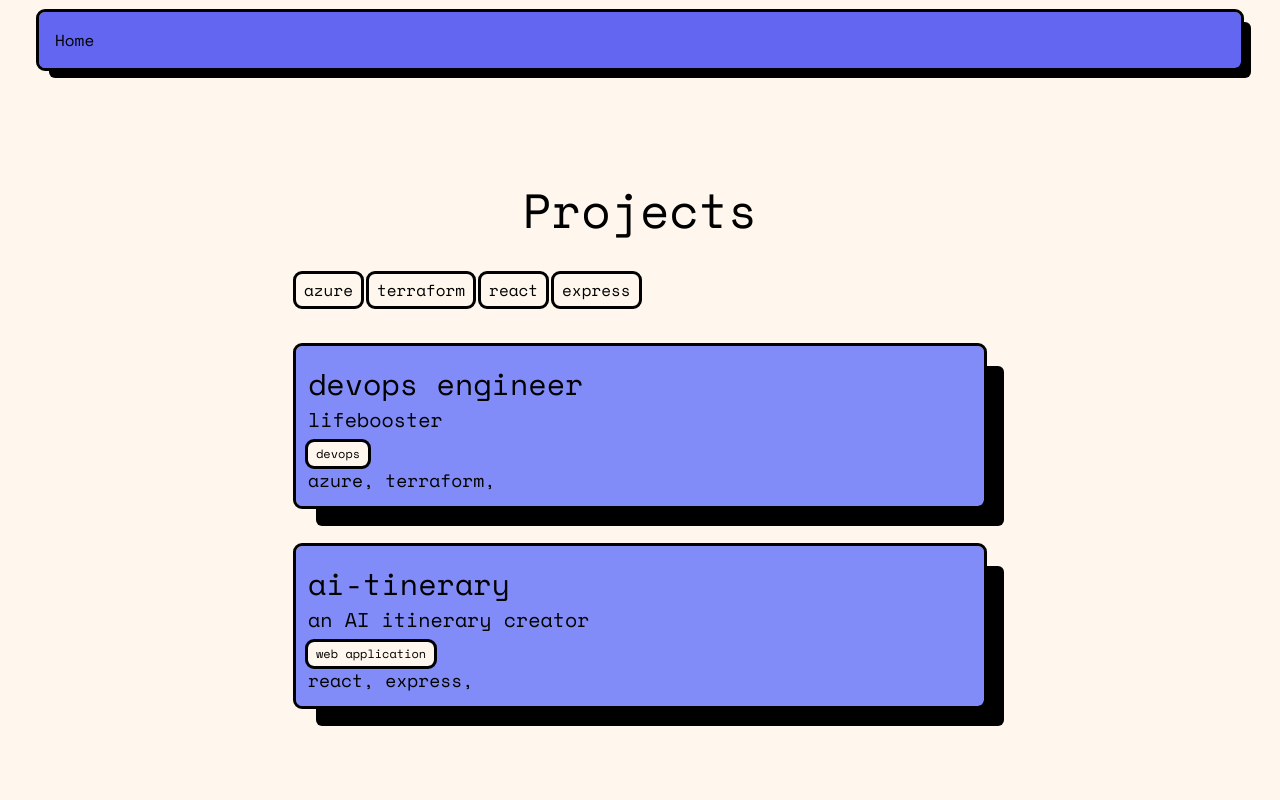
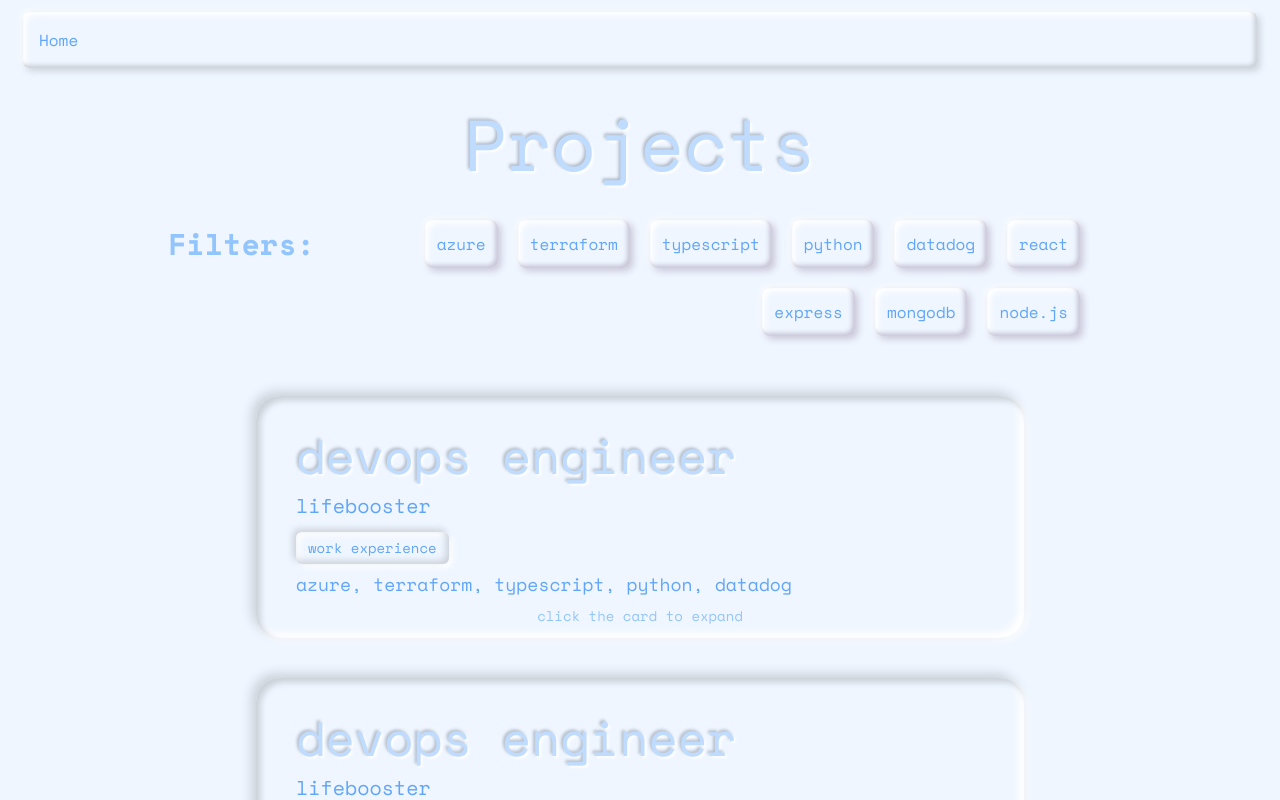
Before and after one commit to nand2246/portfolio, a React (Vite) app: page / in a window 1280 px wide. Shown: the top 800 px of the page. Built offline with nearby package versions, Linux system fonts and the light colour scheme.

Commit message:
add neumorphism style

```diff
--- a/index.html
+++ b/index.html
@@ -6,7 +6,7 @@
     <meta name="viewport" content="width=device-width, initial-scale=1.0" />
     <title>Vite + React + TS</title>
   </head>
-  <body class="bg-orange-50">
+  <body class="bg-blue-50">
     <div id="root"></div>
     <script type="module" src="/src/main.tsx"></script>
   </body>
--- a/src/App.css
+++ b/src/App.css
@@ -1,3 +1,13 @@
-.content {
-  overflow-y: auto;
+.inset-text {
+  text-shadow:
+    -2px -2px 3px #b4becb,
+    2px 2px 3px #ffffff;
 }
+
+@media (max-width: 640px) {
+  .inset-text {
+    text-shadow:
+      -1.5px -1.5px 3px #b4becb,
+      1.5px 1.5px 3px #ffffff;
+  }
+}
--- a/src/App.tsx
+++ b/src/App.tsx
@@ -1,5 +1,5 @@
 import './App.css';
-import { motion, Variants } from 'framer-motion';
+import { easeInOut, motion, Variants } from 'framer-motion';
 import ExperienceCard from './components/ExperienceCard';
 import { useState } from 'react';
 import FilterButton from './components/FilterButton';
@@ -8,26 +8,55 @@ const experiences = [
   {
     title: 'devops engineer',
     company: 'lifebooster',
-    primaryTag: 'devops',
-    technologies: ['azure', 'terraform'],
+    dates: 'may - december 2022',
+    primaryTag: 'work experience',
+    technologies: ['azure', 'terraform', 'typescript', 'python', 'datadog'],
+    responsibilities: [],
+  },
+  {
+    title: 'devops engineer',
+    company: 'lifebooster',
+    dates: 'january - april 2023',
+    primaryTag: 'work experience',
+    technologies: ['azure', 'terraform', 'typescript', 'python', 'datadog'],
+    responsibilities: [],
   },
   {
     title: 'ai-tinerary',
     company: 'an AI itinerary creator',
-    primaryTag: 'web application',
-    technologies: ['react', 'express'],
+    primaryTag: 'personal project',
+    technologies: ['react', 'express', 'mongodb', 'node.js'],
+    responsibilities: [],
   },
 ];
 
-const technologies: string[] = experiences
-  .map((experience) => experience.technologies)
-  .flat();
+const technologies: string[] = [
+  ...new Set(experiences.map((experience) => experience.technologies).flat()),
+];
 
 const animateOpacity: Variants = {
   initial: { opacity: 0 },
   animate: {
     opacity: 1,
-    transition: { delay: 0.3, duration: 0.3 },
+    transition: { delay: 0.6, duration: 0.6 },
+  },
+};
+
+const animateGlass: Variants = {
+  initial: {
+    background: 'rgba(255,255,255,0.25)',
+    backdropFilter: 'blur(20px)',
+    WebkitBackdropFilter: 'blur(20px)',
+  },
+  animateBlur: {
+    background: 'rgba(255,255,255,0)',
+    backdropFilter: 'blur(0px)',
+    WebkitBackdropFilter: 'blur(0px)',
+    transition: { ease: easeInOut, delay: 0.6, duration: 1 },
+  },
+  setDisplayNone: {
+    display: 'none',
+    transition: { delay: 1.6 },
   },
 };
 
@@ -35,14 +64,31 @@ function App() {
   const [activeTags, setActiveTags] = useState<string[]>([]);
 
   return (
+    <>
+      <motion.div
+        className='fixed top-0 h-screen w-full z-50'
+        variants={animateGlass}
+        initial='initial'
+        animate={['animateBlur', 'setDisplayNone']}
+      />
+
       <motion.div
         variants={animateOpacity}
         initial='initial'
         animate='animate'
-      className='mt-[90px] p-10 max-w-screen-md mx-auto'
+        className='p-5 sm:p-10 max-w-screen-lg mx-auto'
       >
-      <h1 className='text-5xl font-mono text-center pb-10'>Projects</h1>
-      <div className='flex pb-10'>
+        <h1 className='text-5xl sm:text-7xl text-blue-200 inset-text text-center pb-6 sm:pb-10'>
+          Projects
+        </h1>
+        <div className='flex flex-wrap sm:flex-nowrap text-center sm:text-left pb-10'>
+          <div
+            className='w-full sm:w-fit sm:pt-1.5 pb-2 sm:pb-5 pr-3 sm:pr-4 text-blue-300 text-3xl'
+            style={{ fontWeight: 700 }}
+          >
+            Filters:
+          </div>
+          <div className='flex-1 flex flex-wrap justify-left sm:justify-end px-3'>
             {technologies.map((technology: string) => (
               <FilterButton
                 key={technology}
@@ -58,7 +104,8 @@ function App() {
               />
             ))}
           </div>
-      <div className='flex flex-wrap justify-center'>
+        </div>
+        <div className='flex flex-wrap justify-center max-w-screen-md mx-auto'>
           {experiences.map((experience) => {
             const { title, company, primaryTag, technologies } = experience;
             return (
@@ -74,6 +121,7 @@ function App() {
           })}
         </div>
       </motion.div>
+    </>
   );
 }
 
--- a/src/components/ExperienceCard.tsx
+++ b/src/components/ExperienceCard.tsx
@@ -3,22 +3,34 @@ import { useEffect, useState } from 'react';
 
 const animateCard: Variants = {
   initial: {
-    boxShadow: '0px 0px 0 #000000',
+    boxShadow: `0px 0px 0px 0 #cbd1d9 inset,
+                0px 0px 0px 0 #ffffff inset,
+                0px 0px 0px 0 #cbd1d9,
+                0px 0px 0px 0 #ffffff`,
     height: 0,
-    outlineWidth: '0px',
   },
   animateBoxShadow: {
-    boxShadow: '20px 20px 0 #000000',
-    outlineWidth: '3px',
-    transition: { delay: 0.6, duration: 0.3 },
+    boxShadow: `4.5px 4.5px 6px 0 #cbd1d9 inset,
+                -5.25px -5.25px 9px 0 #ffffff inset,
+                -4.5px -4.5px 10.5px 0 #cbd1d9,
+                2.25px 2.25px 9px 0 #ffffff`,
+    transition: {
+      type: 'spring',
+      bounce: 0.6,
+      delay: 0.25,
+      duration: 1.5,
+    },
   },
   animateCardHeight: {
     height: 'auto',
-    transition: { duration: 0.3 },
+    transition: { duration: 0.25 },
   },
-  closeCardHeight: { height: 0, transition: { delay: 0.3, duration: 0.3 } },
+  closeCardHeight: { height: 0, transition: { delay: 0.3, duration: 0.25 } },
   removeBoxShadow: {
-    boxShadow: '0px 0px 0 #000000',
+    boxShadow: `0px 0px 0px 0 #cbd1d9 inset,
+                0px 0px 0px 0 #ffffff inset,
+                0px 0px 0px 0 #cbd1d9,
+                0px 0px 0px 0 #ffffff`,
     outlineWidth: '0px',
     transition: { duration: 0.3 },
   },
@@ -26,9 +38,13 @@ const animateCard: Variants = {
 
 const animateText: Variants = {
   initial: { opacity: 0 },
-  animate: { opacity: 1, transition: { delay: 0.3, duration: 0.3 } },
+  animate: {
+    opacity: 1,
+    transition: { delay: 0.25, duration: 0.6 },
+  },
   exit: { opacity: 0 },
 };
+
 const animatePadding: Variants = {
   initial: { paddingBottom: '0rem' },
   animate: {
@@ -84,24 +100,42 @@ export default function ExperienceCard({
             initial='initial'
             animate={['animateBoxShadow', 'animateCardHeight']}
             exit={['closeCardHeight', 'removeBoxShadow']}
-            className='card bg-indigo-400 outline rounded-md text-3xl'
+            className='card rounded-3xl text-3xl'
           >
             <motion.div
               variants={animateText}
               initial='initial'
               animate='animate'
               exit='exit'
-              className='p-3'
+              className='px-6 sm:px-10 pt-3 sm:pt-7 pb-3'
             >
               <div className='py-2'>
-                <h2>{title}</h2>
-                <h2 className='pt-1 text-xl'>{company}</h2>
+                <h2 className='text-blue-200 inset-text font-mono text-3xl sm:text-5xl'>
+                  {title}
+                </h2>
+                <h2 className='pt-1 sm:pt-3 text-sm sm:text-xl'>{company}</h2>
               </div>
-              <div className='w-fit py-1 px-2 bg-orange-50 rounded-md outline text-xs'>
-                {primaryTag}
+              <div className='pt-1'>
+                <div
+                  className='w-fit py-1.5 px-3 rounded-md text-xs sm:text-sm'
+                  style={{
+                    boxShadow: `-3px -3px 7px 0 #cbd1d9 inset,
+                                3.5px 3.5px 6px 0 #ffffff inset,
+                                -3px -3px 7px 0 #cbd1d9,
+                                3.5px 3.5px 6px 0 #ffffff`,
+                  }}
+                >
+                  {primaryTag}
+                </div>
               </div>
-              <div className='text-lg'>
-                {technologies.map((technology: string) => `${technology}, `)}
+              <div className='text-sm sm:text-lg pt-1.5'>
+                {technologies.map(
+                  (technology: string, index: number) =>
+                    `${technology}${index === technologies.length - 1 ? '' : ', '}`
+                )}
+              </div>
+              <div className='text-center text-xs text-blue-300 sm:text-sm pt-2'>
+                click the card to expand
               </div>
               <AnimatePresence>
                 {expanded && (
@@ -117,7 +151,7 @@ export default function ExperienceCard({
                       initial='initial'
                       animate='animate'
                       exit='exit'
-                      className='text-base'
+                      className='pb-4'
                     >
                       Lorem ipsum dolor sit amet, consectetur adipiscing elit.
                       Etiam vitae pellentesque purus. Suspendisse at convallis
--- a/src/components/FilterButton.tsx
+++ b/src/components/FilterButton.tsx
@@ -1,4 +1,32 @@
-import { useState } from 'react';
+import { Variants, useAnimate } from 'framer-motion';
+import { useEffect, useState } from 'react';
+
+const animateFilterButton: Variants = {
+  initial: {
+    boxShadow: `-3px -3px 4px 0 #c9c6d8 inset,
+                3.5px 3.5px 6px 0 #ffffff inset,
+                3px 3px 7px 0 #c9c6d8,
+                -1.5px -1.5px 6px 0 #ffffff`,
+    transition: {
+      type: 'spring',
+      bounce: 0.7,
+      delay: 0.25,
+      duration: 1.5,
+    },
+  },
+  animateBoxShadow: {
+    boxShadow: `3px 3px 4px 0 #c9c6d8 inset,
+                -3.5px -3.5px 6px 0 #ffffff inset,
+                -3px -3px 7px 0 #c9c6d8,
+                1.5px 1.5px 6px 0 #ffffff`,
+    transition: {
+      type: 'spring',
+      bounce: 0.7,
+      delay: 0.25,
+      duration: 1.5,
+    },
+  },
+};
 
 export default function FilterButton({
   tag,
@@ -10,14 +38,25 @@ export default function FilterButton({
   handleRemove: () => void;
 }) {
   const [isActive, setIsActive] = useState<boolean>(false);
+  const [scope, animate] = useAnimate();
+
+  useEffect(() => {
+    animate(scope.current, animateFilterButton.initial);
+  }, [animate, scope]);
 
   return (
-    <div className='pr-2'>
+    <div className='flex-none pb-2.5 pr-2.5 sm:pr-5 sm:pb-5'>
       <div
-        className={`py-1 px-2 ${isActive ? 'bg-black text-white' : 'bg-orange-50'} outline rounded-md`}
+        ref={scope}
+        className={`text-xs p-2 sm:text-base sm:p-3 sm:pb-3 rounded-lg`}
         onClick={() => {
-          if (isActive) handleRemove();
-          else handleAdd();
+          if (isActive) {
+            handleRemove();
+            animate(scope.current, animateFilterButton.initial);
+          } else {
+            handleAdd();
+            animate(scope.current, animateFilterButton.animateBoxShadow);
+          }
           setIsActive(!isActive);
         }}
       >
--- a/src/components/NavBar.tsx
+++ b/src/components/NavBar.tsx
@@ -1,29 +1,17 @@
-import { motion, Variants } from 'framer-motion';
-const animateNavBar: Variants = {
-  initial: {
-    opacity: 0,
-    boxShadow: '0px 0px 0 #000000',
-    outlineWidth: '0px',
-  },
-  animateOpacity: {
-    opacity: 1,
-    transition: { delay: 0.3, duration: 0.3 },
-  },
-  animateBoxShadow: {
-    boxShadow: '10px 10px 0 #000000',
-    outlineWidth: '3px',
-    transition: { delay: 0.6, duration: 0.3 },
-  },
-};
 export default function NavBar() {
   return (
-    <motion.div
-      variants={animateNavBar}
-      initial='initial'
-      animate={['animateOpacity', 'animateBoxShadow']}
-      className='sticky top-3 mx-6 p-4 outline bg-indigo-500 rounded-md z-50'
-    >
-      <div>Home</div>
-    </motion.div>
+    <div className='sticky top-0 left-0 w-full bg-blue-50 pt-3 px-2 sm:px-2 z-40'>
+      <div
+        className='p-4 rounded-md'
+        style={{
+          boxShadow: `-3px -3px 4px 0 #cbd1d9 inset,
+        3.5px 3.5px 6px 0 #ffffff inset,
+        3px 3px 7px 0 #cbd1d9,
+        -1.5px -1.5px 6px 0 #ffffff`,
+        }}
+      >
+        <div>Home</div>
+      </div>
+    </div>
   );
 }
--- a/src/index.css
+++ b/src/index.css
@@ -1,4 +1,5 @@
-@import '@fontsource/space-mono';
+@import '@fontsource/space-mono/400.css';
+@import '@fontsource/space-mono/700.css';
 @import '@fontsource/poppins';
 @tailwind base;
 @tailwind components;
@@ -15,8 +16,5 @@
 
 html {
   scrollbar-gutter: stable both-edges;
+  color: theme(colors.blue.400);
 }
-
-p {
-  font-family: 'Poppins', system-ui, Avenir, Helvetica, Arial, sans-serif;
-}
```
Lines whose indentation alone changed are shown as unchanged.
